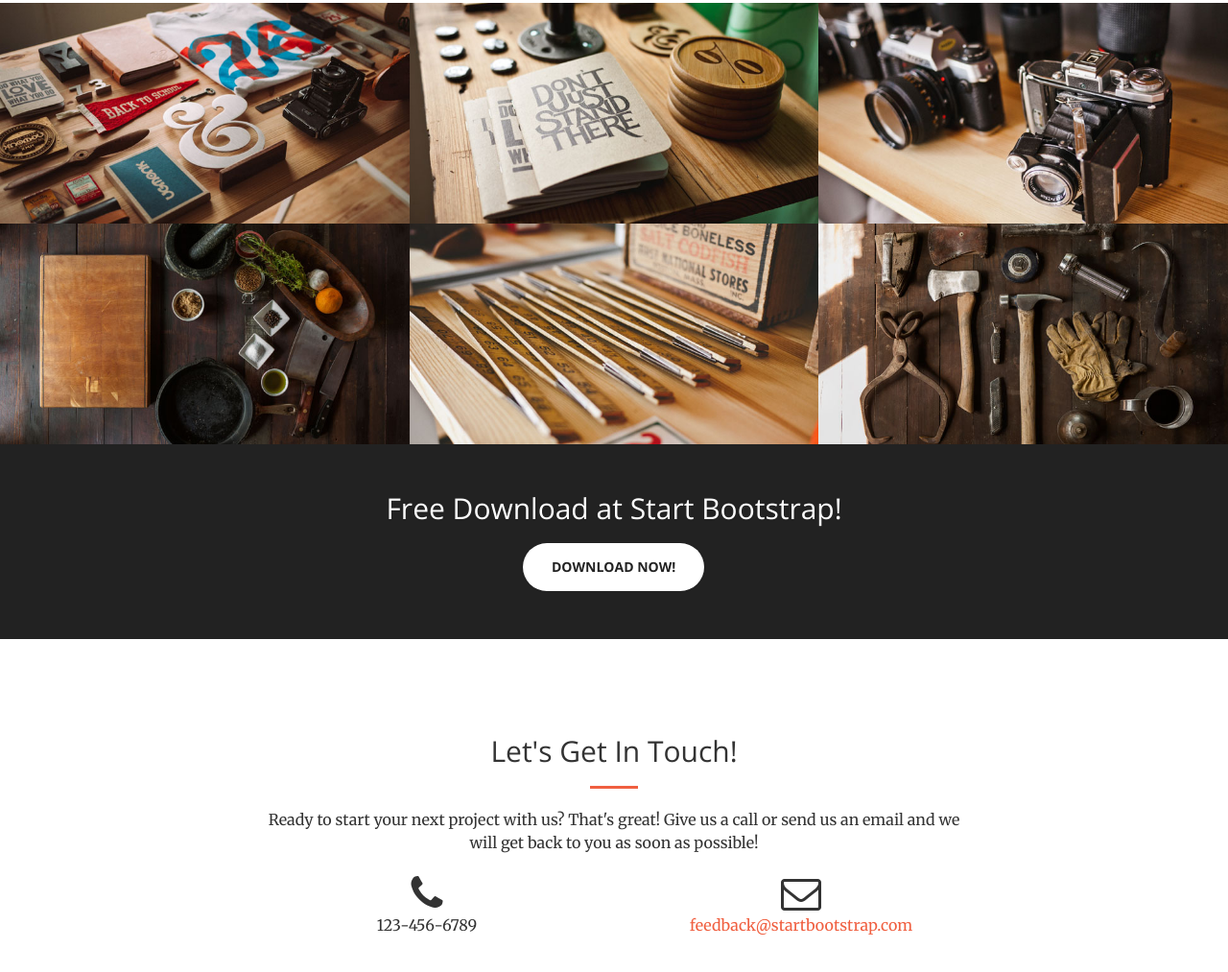
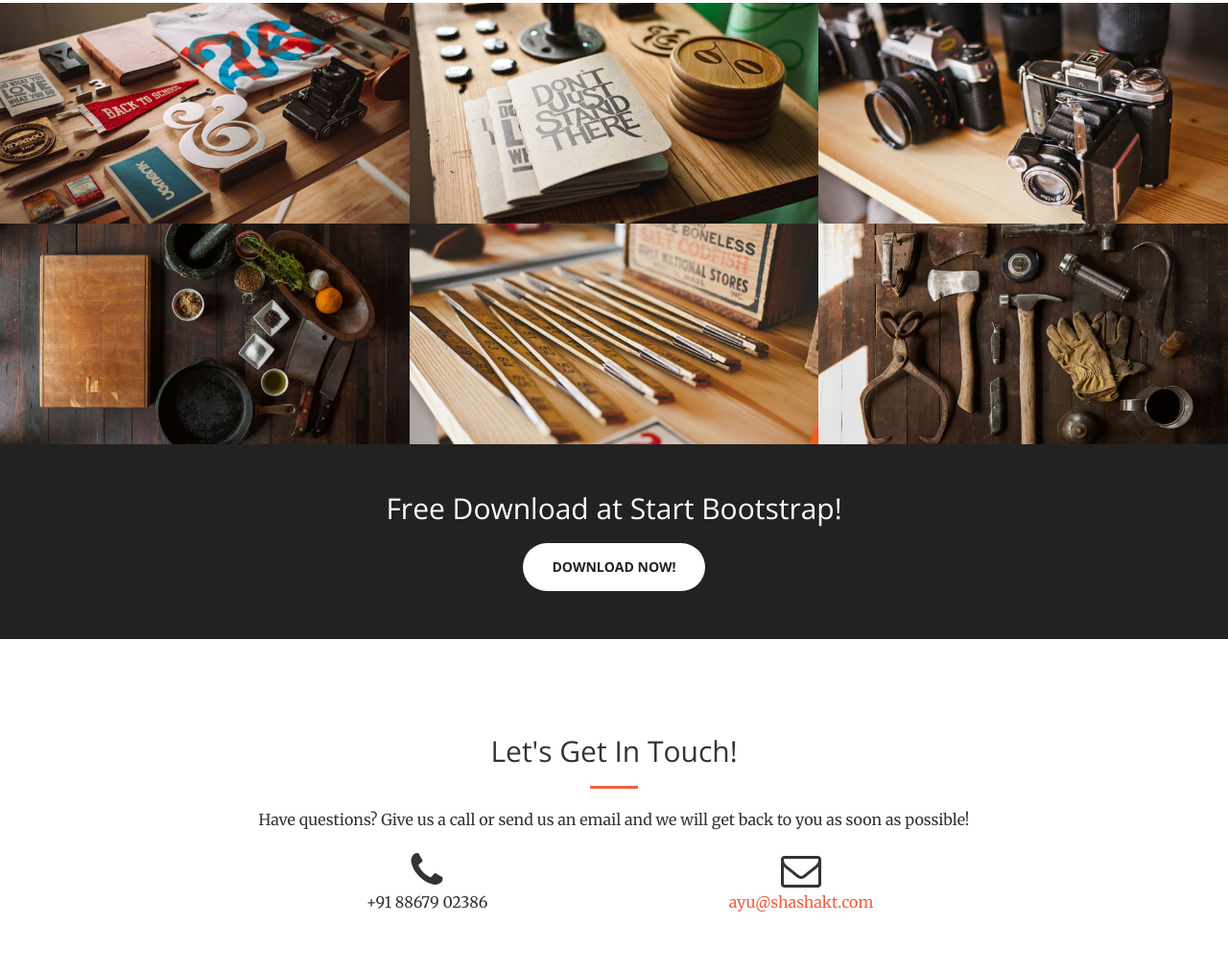
Before and after one commit to shashakt/shashakt.github.io, a website: page index.html in a window 1280 px wide. Shown: the part 1671-2684 px from the top of the page at 96% size. Drawn offline with nearby package versions, Linux system fonts and the light colour scheme.

Commit message:
Contact Section Updated

```diff
--- a/index.html
+++ b/index.html
@@ -46,7 +46,7 @@
                     <span class="icon-bar"></span>
                     <span class="icon-bar"></span>
                 </button>
-                <a class="navbar-brand page-scroll" href="#page-top">Start Bootstrap</a>
+                <a class="navbar-brand page-scroll" href="#page-top">Shashakt</a>
             </div>
 
             <!-- Collect the nav links, forms, and other content for toggling -->
@@ -250,15 +250,15 @@
                 <div class="col-lg-8 col-lg-offset-2 text-center">
                     <h2 class="section-heading">Let's Get In Touch!</h2>
                     <hr class="primary">
-                    <p>Ready to start your next project with us? That's great! Give us a call or send us an email and we will get back to you as soon as possible!</p>
+                    <p>Have questions? Give us a call or send us an email and we will get back to you as soon as possible!</p>
                 </div>
                 <div class="col-lg-4 col-lg-offset-2 text-center">
                     <i class="fa fa-phone fa-3x sr-contact"></i>
-                    <p>123-456-6789</p>
+                    <p>+91 88679 02386</p>
                 </div>
                 <div class="col-lg-4 text-center">
                     <i class="fa fa-envelope-o fa-3x sr-contact"></i>
-                    <p><a href="mailto:your-email@your-domain.com">feedback@startbootstrap.com</a></p>
+                    <p><a href="mailto:ayu@shashakt.com">ayu@shashakt.com</a></p>
                 </div>
             </div>
         </div>
```
Also changed, not shown: img/header.jpg.
